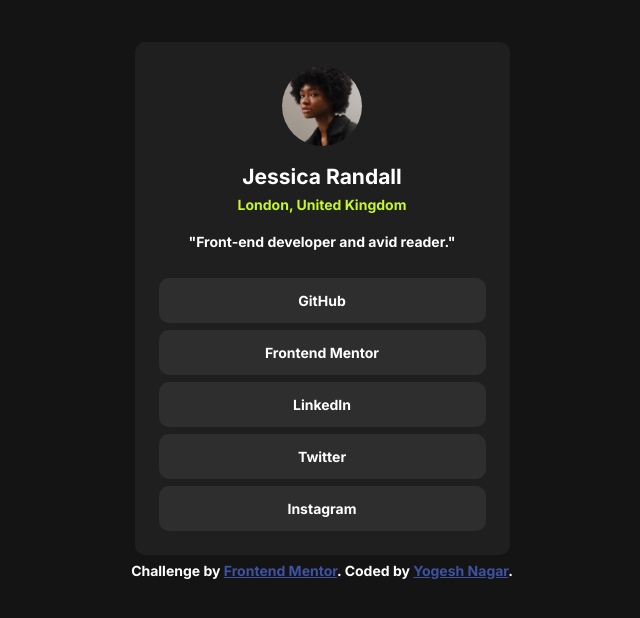
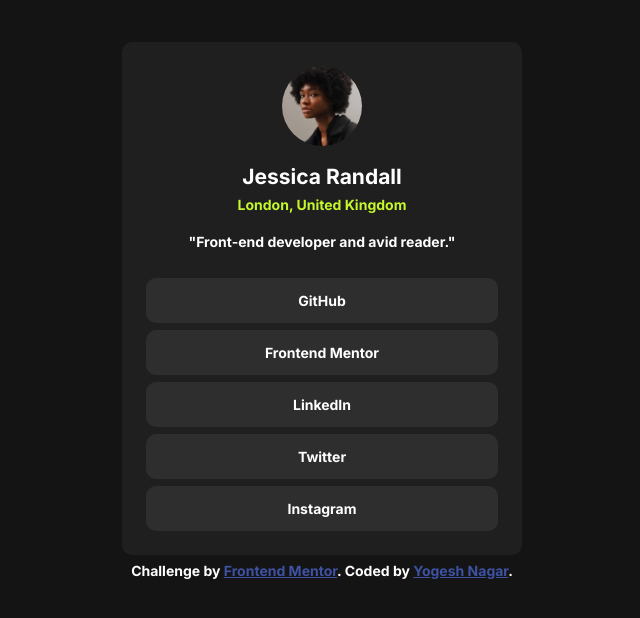
Before and after one commit to yogesh2142/social-links-profile, a plain HTML site: page index.html in a window 1536 px wide. Shown: the whole page, without its empty margins (446-1086 px from the left). Drawn offline with Linux system fonts and the light colour scheme.

Commit message:
Update style.css

```diff
--- a/style.css
+++ b/style.css
@@ -25,7 +25,7 @@ body{
 .container{
     background-color: hsl(0, 0%, 12%);
     border-radius: 10px;
-    max-width: 400px;
+    width: 400px;
     padding: 24px;
     width: 30%;
     margin-top: 3rem;
@@ -95,6 +95,6 @@ body{
 
 @media (min-width:1440px) {
     .container{
-        width: 375px;
+        width: 400px;
     }
 }
```
